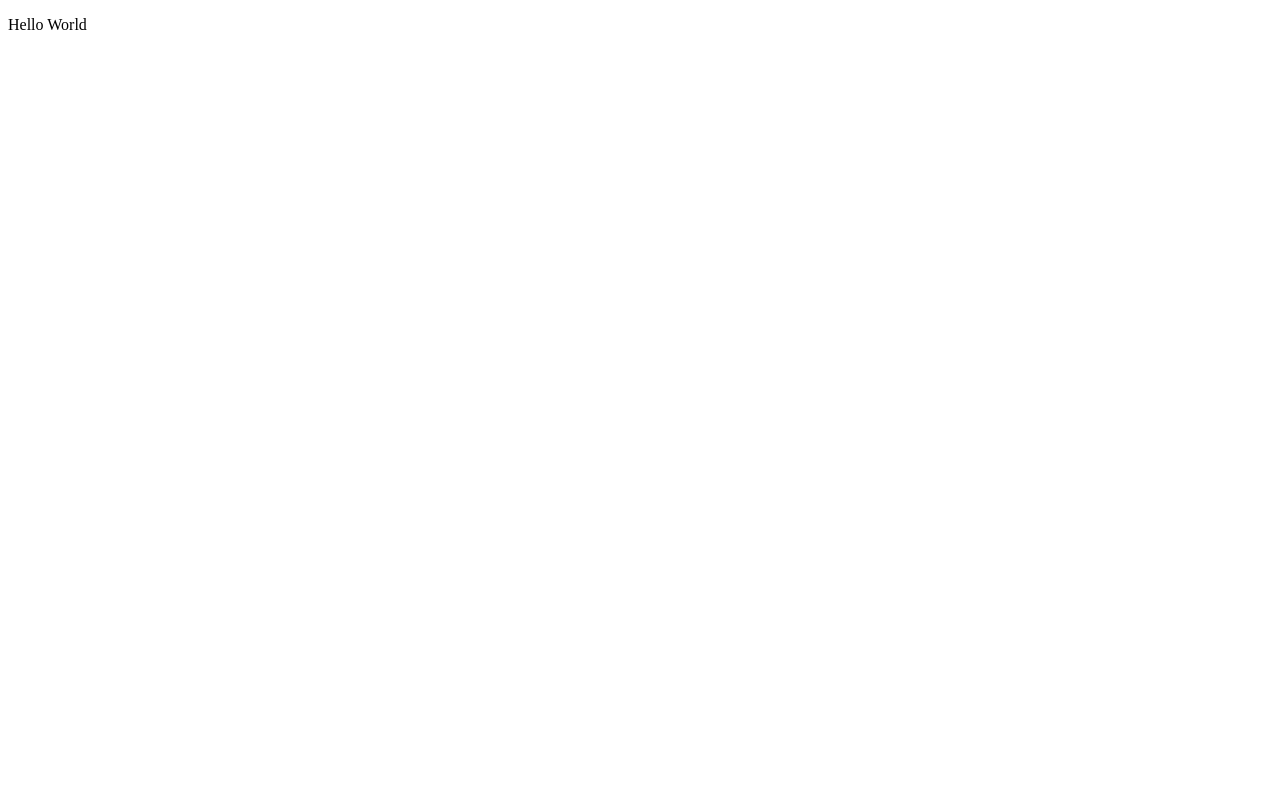
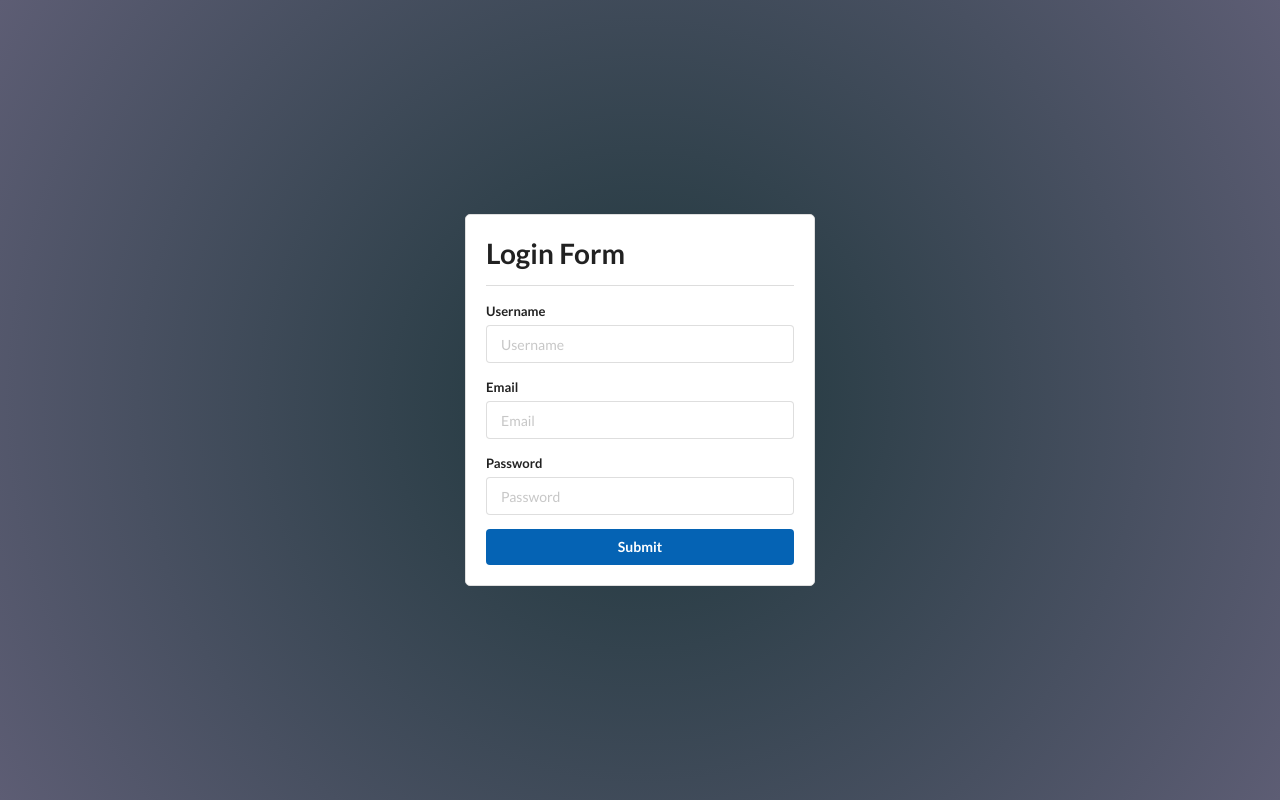
Before and after one commit to chaitanyatekane/react-form-validation, a React (Create React App) app: page / in a window 1280 px wide. Built offline with nearby package versions, Linux system fonts and the light colour scheme.

Commit message:
initial app

```diff
--- a/public/index.html
+++ b/public/index.html
@@ -10,34 +10,17 @@
       content="Web site created using create-react-app"
     />
     <link rel="apple-touch-icon" href="%PUBLIC_URL%/logo192.png" />
-    <!--
-      manifest.json provides metadata used when your web app is installed on a
-      user's mobile device or desktop. See https://developers.google.com/web/fundamentals/web-app-manifest/
-    -->
-    <link rel="manifest" href="%PUBLIC_URL%/manifest.json" />
-    <!--
-      Notice the use of %PUBLIC_URL% in the tags above.
-      It will be replaced with the URL of the `public` folder during the build.
-      Only files inside the `public` folder can be referenced from the HTML.
+    <link
+      rel="stylesheet"
+      href="https://cdnjs.cloudflare.com/ajax/libs/semantic-ui/2.4.1/semantic.min.css"
+      integrity="sha512-8bHTC73gkZ7rZ7vpqUQThUDhqcNFyYi2xgDgPDHc+GXVGHXq+xPjynxIopALmOPqzo9JZj0k6OqqewdGO3EsrQ=="
+      crossorigin="anonymous"
+    />
 
-      Unlike "/favicon.ico" or "favicon.ico", "%PUBLIC_URL%/favicon.ico" will
-      work correctly both with client-side routing and a non-root public URL.
-      Learn how to configure a non-root public URL by running `npm run build`.
-    -->
-    <title>React App</title>
+    <title>React Form Validation</title>
   </head>
   <body>
     <noscript>You need to enable JavaScript to run this app.</noscript>
     <div id="root"></div>
-    <!--
-      This HTML file is a template.
-      If you open it directly in the browser, you will see an empty page.
-
-      You can add webfonts, meta tags, or analytics to this file.
-      The build step will place the bundled scripts into the <body> tag.
-
-      To begin the development, run `npm start` or `yarn start`.
-      To create a production bundle, use `npm run build` or `yarn build`.
-    -->
   </body>
 </html>
--- a/src/App.css
+++ b/src/App.css
@@ -0,0 +1,42 @@
+body {
+  background: rgb(2, 0, 36);
+  background: radial-gradient(
+    circle,
+    rgba(2, 0, 36, 1) 0%,
+    rgba(30, 54, 59, 1) 0%,
+    rgba(93, 93, 116, 1) 100%
+  );
+}
+
+.container {
+  display: flex !important;
+  flex-direction: column;
+  justify-content: center;
+  align-items: center;
+  height: 100vh;
+  max-width: 500px;
+  width: 100%;
+  margin: auto;
+}
+
+.container > form {
+  width: 70%;
+  border: 1px solid #dfdfdf;
+  padding: 20px;
+  border-radius: 5px;
+  background: #fff;
+}
+
+pre {
+  width: 70%;
+  color: #fff;
+  font-size: larger;
+}
+
+button {
+  background: #0563b4 !important;
+}
+
+p {
+  color: red;
+}
--- a/src/App.js
+++ b/src/App.js
@@ -2,8 +2,26 @@ import "./App.css";
 
 function App() {
   return (
-    <div className="App">
-      <p>Hello World</p>
+    <div className="container">
+      <form>
+        <h1>Login Form</h1>
+        <div className="ui divider"></div>
+        <div className="ui form">
+          <div className="field">
+            <label>Username</label>
+            <input type="text" name="username" placeholder="Username" />
+          </div>
+          <div className="field">
+            <label>Email</label>
+            <input type="email" name="email" placeholder="Email" />
+          </div>
+          <div className="field">
+            <label>Password</label>
+            <input type="password" name="password" placeholder="Password" />
+          </div>
+          <button className="fluid ui button blue">Submit</button>
+        </div>
+      </form>
     </div>
   );
 }
```
